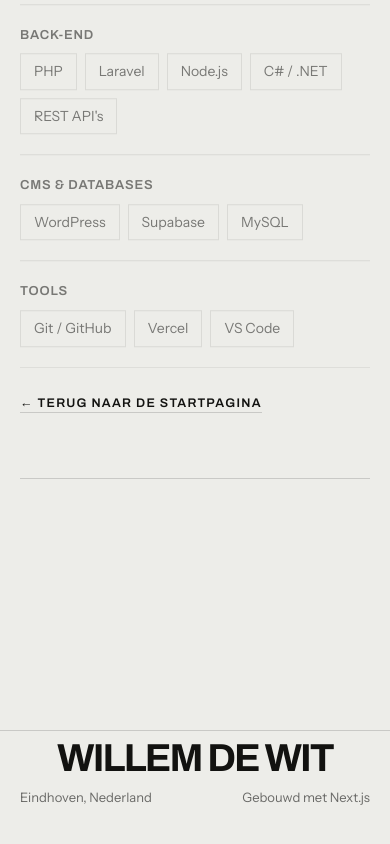
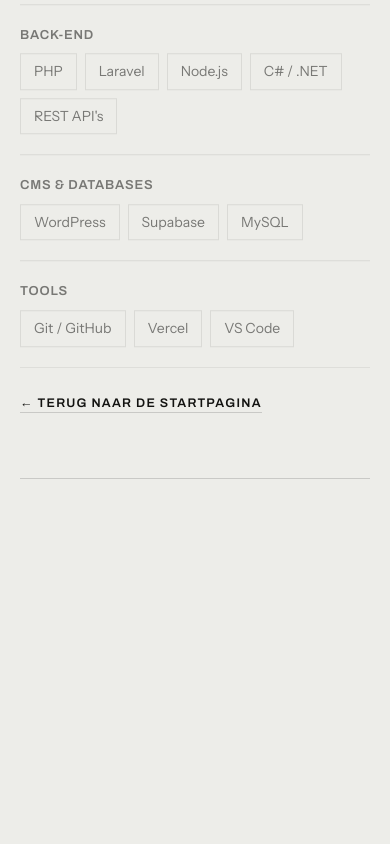
Before and after one commit to Willemilk/willem-cv, a Next.js app: page /development in a window 390 px wide. Shown: the part 829-1673 px from the top of the page. Built offline with nearby package versions, Linux system fonts and the light colour scheme.

Commit message:
Naamblok en footerregel weg, contact als gegevenslijst, foto in kleur

```diff
--- a/app/SiteEnd.tsx
+++ b/app/SiteEnd.tsx
@@ -1,34 +1,58 @@
 import { EMAIL, GITHUB, TELEFOON } from "./content";
+
+const gegevens = [
+  { key: "Naam", waarde: "Willem de Wit" },
+  { key: "Woonplaats", waarde: "Eindhoven" },
+  { key: "Telefoon", waarde: TELEFOON },
+];
 
 export default function SiteEnd() {
   return (
-    <>
     <section className="contact" id="contact">
       <div className="reveal">
         <p className="label">Contact</p>
-          <a className="contactMail" href={`mailto:${EMAIL}`}>
+
+        <div className="dataLijst">
+          {gegevens.map((g) => (
+            <div className="dataRij" key={g.key}>
+              <p className="dataKey">{g.key}</p>
+              <p className="dataVal">{g.waarde}</p>
+            </div>
+          ))}
+
+          <div className="dataRij">
+            <p className="dataKey">E-mail</p>
+            <p className="dataVal">
+              <a className="tekstLink" href={`mailto:${EMAIL}`}>
                 {EMAIL}
               </a>
-          <div className="contactMeta">
-            <span>{TELEFOON}</span>
-            <a href={GITHUB} target="_blank" rel="noreferrer">
+            </p>
+          </div>
+
+          <div className="dataRij">
+            <p className="dataKey">GitHub</p>
+            <p className="dataVal">
+              <a
+                className="tekstLink"
+                href={GITHUB}
+                target="_blank"
+                rel="noreferrer"
+              >
                 github.com/Willemilk
               </a>
-            <a href="/cv-willem-de-wit.pdf" download>
+            </p>
+          </div>
+
+          <div className="dataRij">
+            <p className="dataKey">Cv</p>
+            <p className="dataVal">
+              <a className="tekstLink" href="/cv-willem-de-wit.pdf" download>
                 Download cv
               </a>
+            </p>
+          </div>
         </div>
       </div>
     </section>
-
-      <div className="footMark">
-        <span>Willem de Wit</span>
-      </div>
-
-      <footer className="foot">
-        <span>Eindhoven, Nederland</span>
-        <span>Gebouwd met Next.js</span>
-      </footer>
-    </>
   );
 }
--- a/app/globals.css
+++ b/app/globals.css
@@ -263,12 +263,10 @@
   height: 100%;
   object-fit: cover;
   display: block;
-  filter: grayscale(1) contrast(1.06);
-  transition: filter 0.4s ease, transform 0.6s cubic-bezier(0.2, 0.7, 0.3, 1);
+  transition: transform 0.6s cubic-bezier(0.2, 0.7, 0.3, 1);
 }
 
 .heroPhoto:hover img {
-  filter: none;
   transform: scale(1.03);
 }
 
@@ -382,78 +380,34 @@
 /* ---------- Contact ---------- */
 
 .contact {
-  padding: clamp(64px, 9vw, 120px) 0 clamp(30px, 4vw, 50px);
+  padding: clamp(64px, 9vw, 120px) 0 clamp(48px, 6vw, 80px);
   border-top: 1px solid var(--ink-15);
 }
 
-.contactMail {
-  font-family: var(--display);
-  font-weight: 700;
-  font-variation-settings: "wdth" 112;
-  text-transform: none;
-  font-size: clamp(20px, 4vw, 46px);
-  line-height: 1;
-  letter-spacing: -0.035em;
-  display: inline-block;
-  border-bottom: 3px solid var(--ink);
-  padding-bottom: 4px;
-  transition: color 0.18s ease, border-color 0.18s ease;
-  word-break: break-word;
+.dataLijst {
+  border-top: 1px solid var(--ink-15);
 }
 
-.contactMail:hover {
-  color: var(--blue);
-  border-color: var(--blue);
+.dataRij {
+  display: grid;
+  grid-template-columns: 190px minmax(0, 1fr);
+  gap: clamp(12px, 3vw, 34px);
+  padding: 16px 0;
+  border-bottom: 1px solid var(--ink-15);
 }
 
-.contactMeta {
-  display: flex;
-  flex-wrap: wrap;
-  gap: 10px 26px;
-  margin-top: 34px;
-  font-size: 14.5px;
+.dataKey {
+  font-family: var(--display);
+  font-variation-settings: "wdth" 88;
+  font-weight: 600;
+  text-transform: uppercase;
+  font-size: 13px;
+  letter-spacing: 0.06em;
 }
 
-.contactMeta a {
-  border-bottom: 1.5px solid var(--ink-15);
-}
-
-.contactMeta a:hover {
-  border-color: var(--blue);
-  color: var(--blue);
-}
-
-/* ---------- Footer wordmark ---------- */
-
-.footMark {
-  overflow: hidden;
-  border-top: 1px solid var(--ink-15);
-  padding-top: 12px;
-  margin: 0 calc(var(--pad) * -1);
-}
-
-.footMark span {
-  display: block;
-  text-align: center;
-  font-family: var(--display);
-  font-weight: 700;
-  font-variation-settings: "wdth" 124;
-  text-transform: uppercase;
-  font-size: 10vw;
-  line-height: 0.78;
-  letter-spacing: -0.05em;
-  white-space: nowrap;
-  color: var(--ink);
-}
-
-.foot {
-  display: flex;
-  flex-wrap: wrap;
-  justify-content: space-between;
-  gap: 6px 20px;
-  padding: 14px 0 30px;
-  font-size: 13px;
-  color: var(--ink-60);
+.dataVal {
+  font-size: 15.5px;
+  word-break: break-word;
 }
 
 /* ---------- Motion ---------- */
@@ -522,7 +476,8 @@
   }
 
   .stop,
-  .skillRow {
+  .skillRow,
+  .dataRij {
     grid-template-columns: 1fr;
     gap: 8px;
   }
```
Lines whose indentation alone changed are shown as unchanged.
